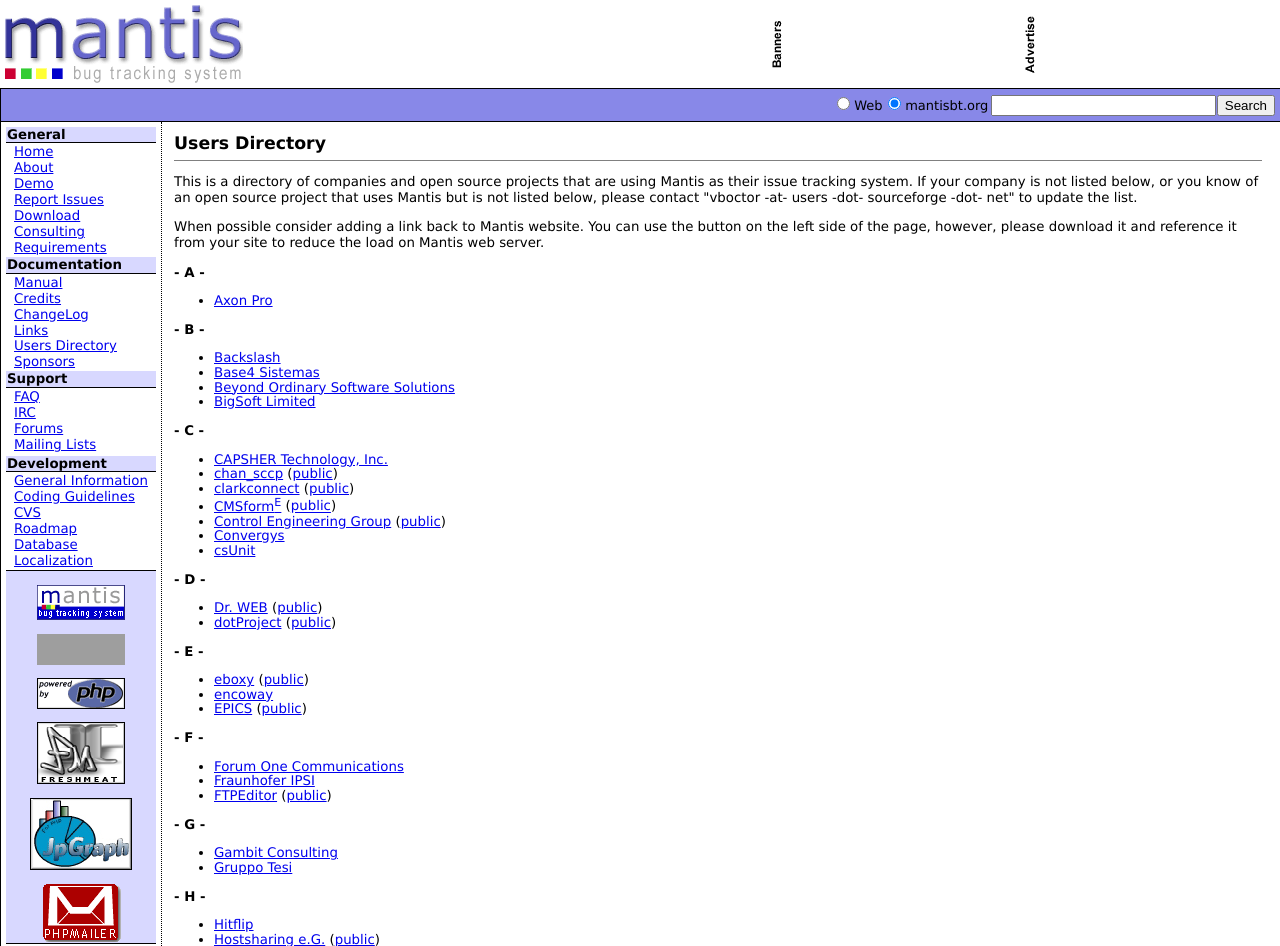
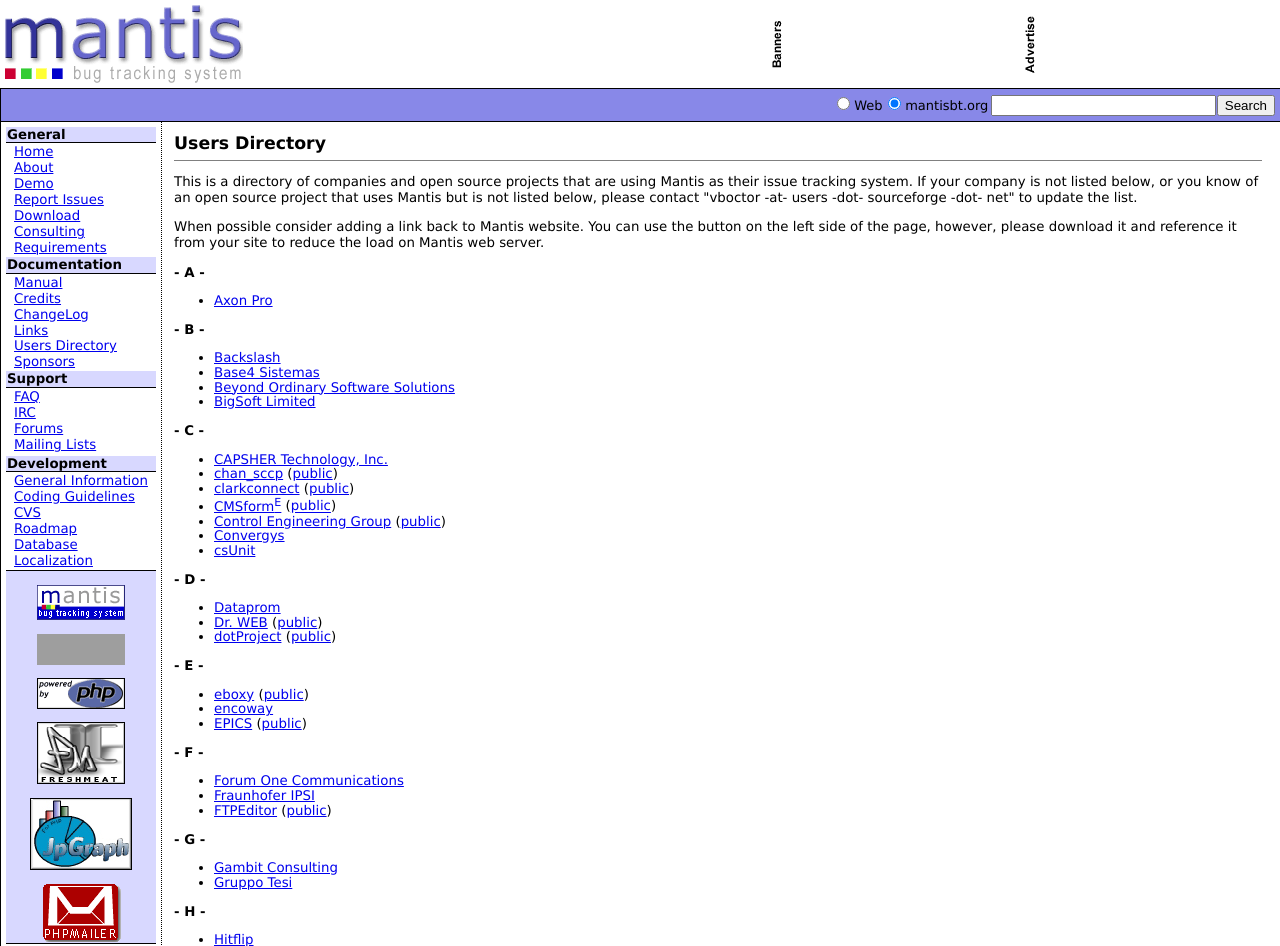
Before and after one commit to mantisbt/mantisbt-web, a PHP site: page /directory.php in a window 1280 px wide. Shown: the top 946 px of the page. Run offline with PHP 8.4, Linux system fonts and the light colour scheme; some libraries are stand-ins or nearby versions; grey boxes are pictures that could not be loaded.

Commit message:
Added "Dataprom" to users directory.
git-svn-id: http://mantisbt.svn.sourceforge.net/svnroot/mantisbt/trunk@3774 f5dc347c-c33d-0410-90a0-b07cc1902cb9

```diff
--- a/directory.php
+++ b/directory.php
@@ -52,6 +52,7 @@ please download it and reference it from your site to reduce the load on Mantis
 	section_end();
 
 	section( 'D' );
+		entry( 'Dataprom', 'http://www.dataprom.com' );
 		entry( 'Dr. WEB', 'http://www.drweb.com/', 'http://bugs.drweb.com/' );
 		entry( 'dotProject', 'http://www.dotproject.net/', 'http://www.dotproject.net/mantis/' );
 	section_end();
```
